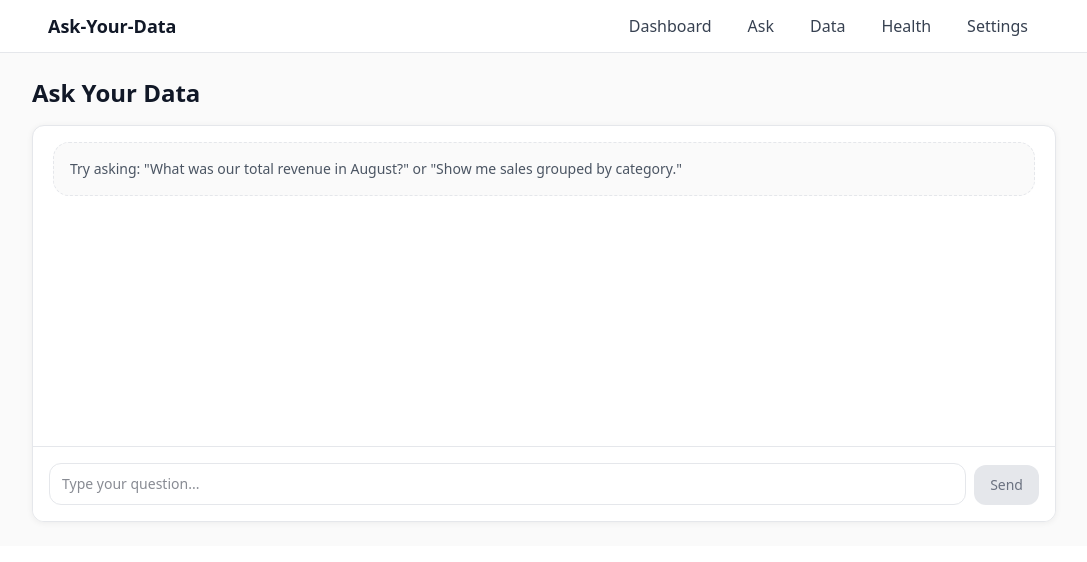
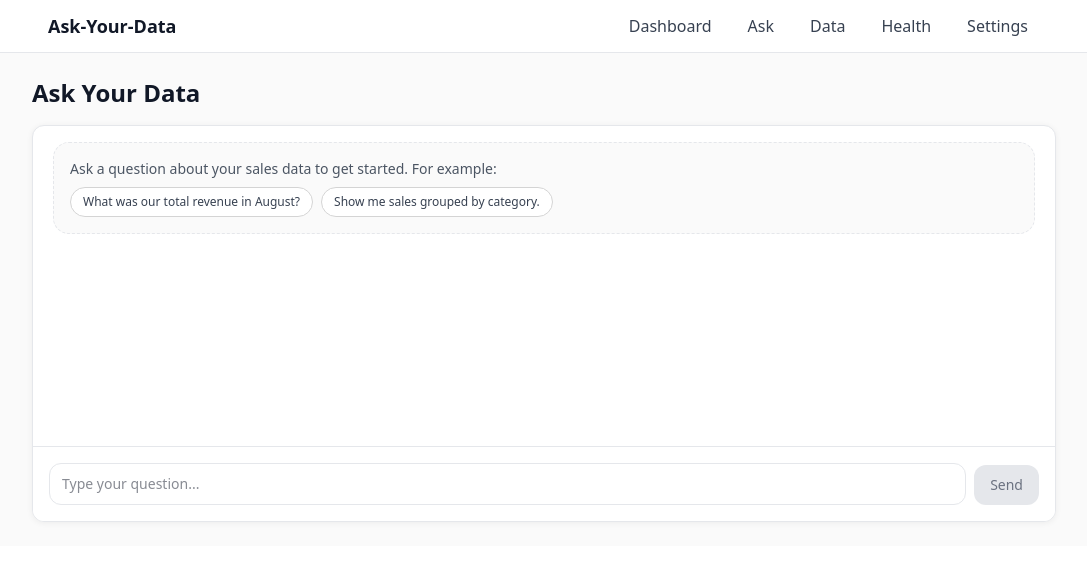
Before and after one commit to nadanagy2/my-capstone, a Next.js app: page /ask in a window 1280 px wide. Shown: the top 562 px of the page, without its empty margins (96-1183 px from the left). Built offline with nearby package versions, Linux system fonts and the light colour scheme.

Commit message:
feat: make empty-state example prompts clickable

```diff
--- a/app/ask/page.js
+++ b/app/ask/page.js
@@ -270,7 +270,22 @@ export default function AskPage() {
           >
             {messages.length === 0 ? (
               <div className="rounded-2xl border border-dashed border-[var(--color-neutral-200)] bg-[var(--color-neutral-50)] p-4 text-sm text-[var(--color-neutral-600)]">
-                Try asking: "What was our total revenue in August?" or "Show me sales grouped by category."
+                <p className="mb-2">Ask a question about your sales data to get started. For example:</p>
+                <div className="flex flex-wrap gap-2">
+                  {[
+                    'What was our total revenue in August?',
+                    'Show me sales grouped by category.',
+                  ].map((example) => (
+                    <button
+                      key={example}
+                      type="button"
+                      onClick={() => setInput(example)}
+                      className="rounded-full border border-[var(--color-neutral-300)] bg-[var(--color-neutral-0)] px-3 py-1.5 text-xs font-medium text-[var(--color-neutral-700)] transition hover:border-[var(--color-brand-400)] hover:bg-[var(--color-brand-50)] hover:text-[var(--color-brand-700)]"
+                    >
+                      {example}
+                    </button>
+                  ))}
+                </div>
               </div>
             ) : (
               messages.map((message) => <MessageBubble key={message.id} message={message} />)
```
